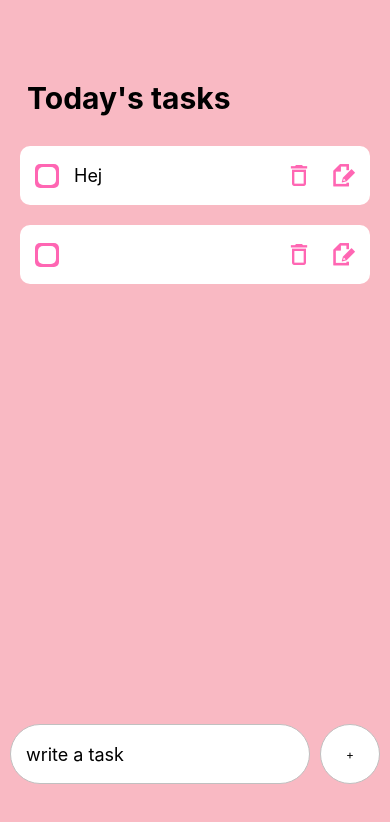
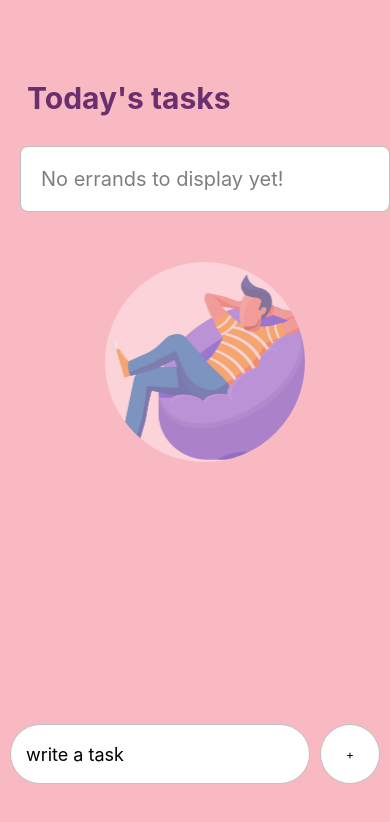
Before and after one commit to r0binsahin/Todo_React_Native, a React Native app: screen / in a window 390 px wide. Shown: the top 822 px of the page. Built offline with nearby package versions, Linux system fonts and the light colour scheme; data requests are answered from the project's data file.

Commit message:
(feat): vector added

```diff
--- a/App.tsx
+++ b/App.tsx
@@ -41,6 +41,9 @@ export default function App() {
       return;
     }
 
+    if (inputValue === "") {
+      console.warn("you need to write a task first");
+    } else {
       setTasks((tasks) => [...tasks, newtask]);
       addTask(newtask);
       getTasks(setTasks);
@@ -48,6 +51,7 @@ export default function App() {
       console.log(tasks);
       setInputValue("");
       setExistingTask(false);
+    }
   };
 
   const removeTask = (task: ITask) => {
@@ -122,6 +126,7 @@ const styles = StyleSheet.create({
   sectionTitle: {
     fontSize: 30,
     fontWeight: "bold",
+    color: "#69306D",
   },
   items: {
     marginTop: 30,
--- a/components/NoTaskToDisplay.tsx
+++ b/components/NoTaskToDisplay.tsx
@@ -1,14 +1,25 @@
-import { View, Text, StyleSheet } from "react-native";
+import { View, Text, StyleSheet, Image } from "react-native";
 
 export const NoTaskToDisplay = () => {
   return (
-    <View style={styles.msgBox}>
-      <Text style={styles.msgBoxText}>No errands to display yet!</Text>
+    <View style={styles.wrapper}>
+      <View style={styles.msgBox}>
+        <Text style={styles.msgBoxText}>No errands to display yet!</Text>
+      </View>
+      <View style={styles.imageBox}>
+        <Image
+          source={require("../assets/chillingVector.png")}
+          style={styles.image}
+        />
+      </View>
     </View>
   );
 };
 
 const styles = StyleSheet.create({
+  wrapper: {
+    width: 370,
+  },
   msgBox: {
     paddingVertical: 20,
     paddingHorizontal: 20,
@@ -25,4 +36,20 @@ const styles = StyleSheet.create({
     fontSize: 20,
     opacity: 0.5,
   },
+
+  imageBox: {
+    display: "flex",
+    justifyContent: "center",
+    alignItems: "center",
+
+    marginTop: 50,
+  },
+
+  image: {
+    width: 200,
+    height: 200,
+
+    borderRadius: 100,
+    opacity: 0.5,
+  },
 });
--- a/db.json
+++ b/db.json
@@ -1,14 +1,3 @@
 {
-  "tasks": [
-    {
-      "title": "Hej",
-      "isDone": false,
-      "id": 1
-    },
-    {
-      "title": "",
-      "isDone": false,
-      "id": 2
-    }
-  ]
+  "tasks": []
 }
```
Also changed, not shown: assets/chillingVector.png (added). Lines whose indentation alone changed are shown as unchanged.
